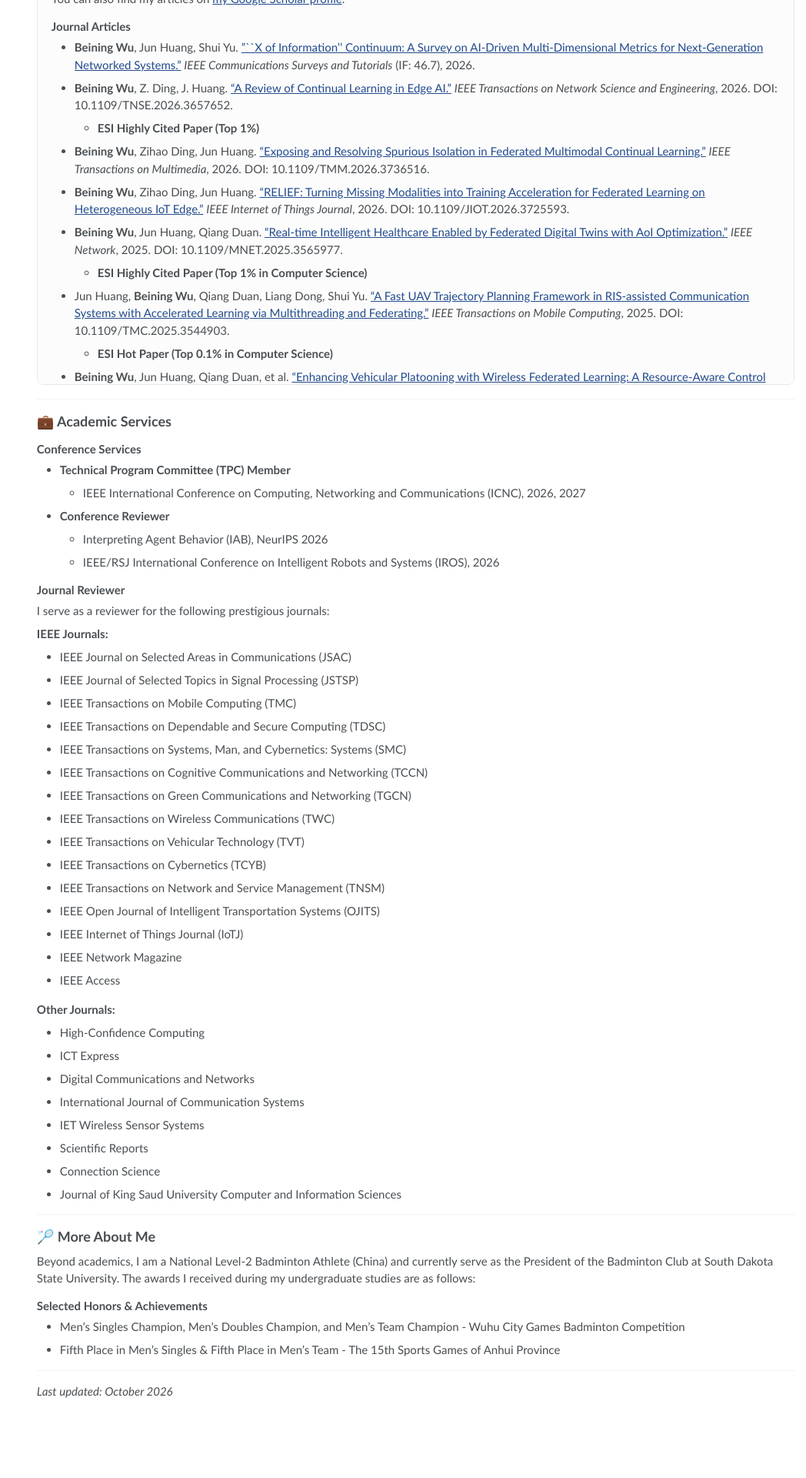
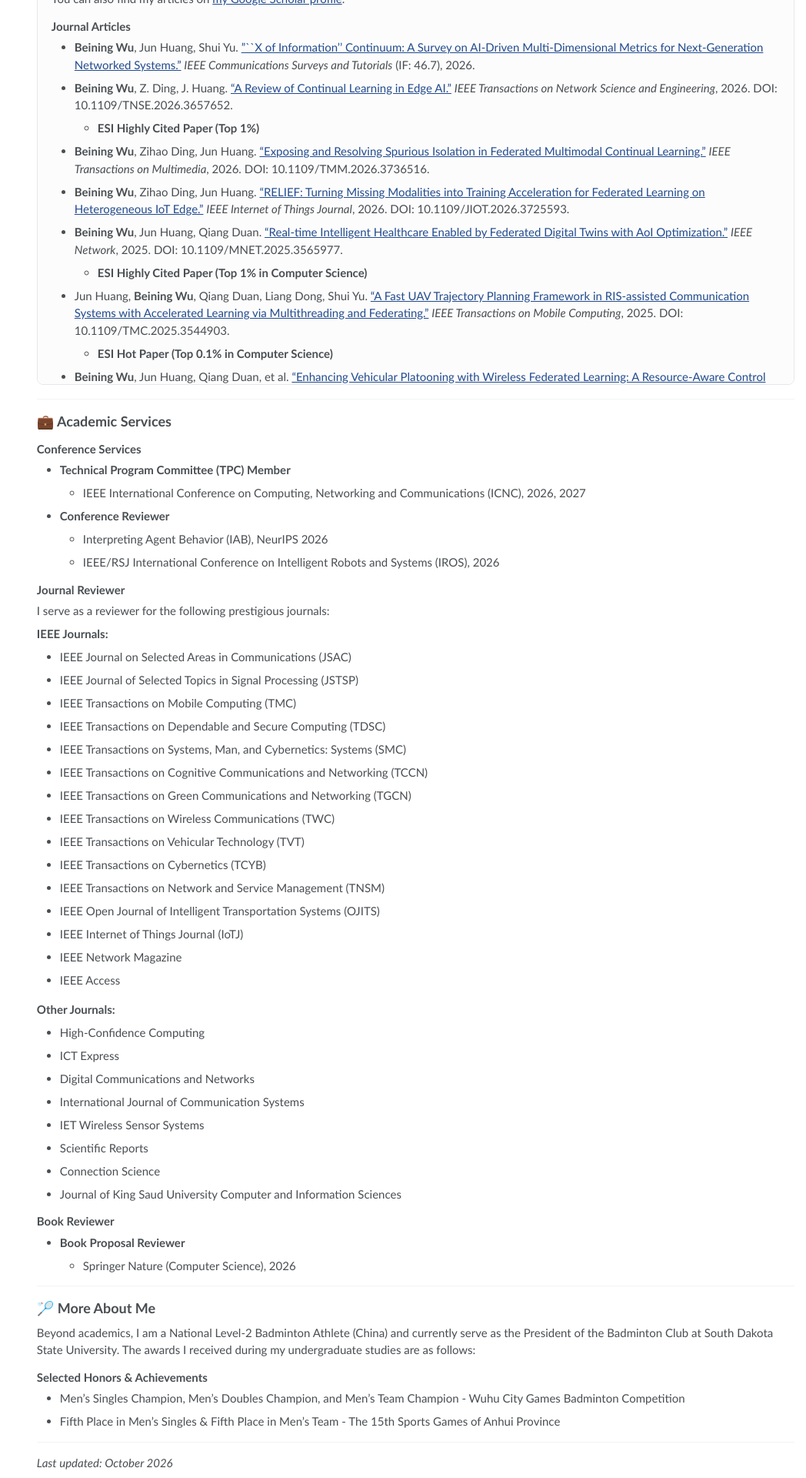
Before and after one commit to beining1008/beining1008.github.io, a Jekyll site: the page built from _pages/about.md, in a window 1280 px wide. Shown: the part 4404-6324 px from the top of the page at 77% size, without its empty margins (232-1280 px from the left). Built offline with Jekyll 4.4.1, drawn with Linux system fonts in a browser that asks for light colours; before the commit the page ends 6231 px from its top, so only the background shows below that.

Commit message:
Add Springer Nature book proposal reviewer to Academic Services
Co-Authored-By: Claude Opus 5.5 <noreply@anthropic.com>

```diff
--- a/_pages/about.md
+++ b/_pages/about.md
@@ -313,6 +313,11 @@ I serve as a reviewer for the following prestigious journals:
 - Connection Science
 - Journal of King Saud University Computer and Information Sciences
 
+### Book Reviewer
+
+- **Book Proposal Reviewer**
+  - Springer Nature (Computer Science), 2026
+
 ---
 
 ## 🏸 More About Me
```
